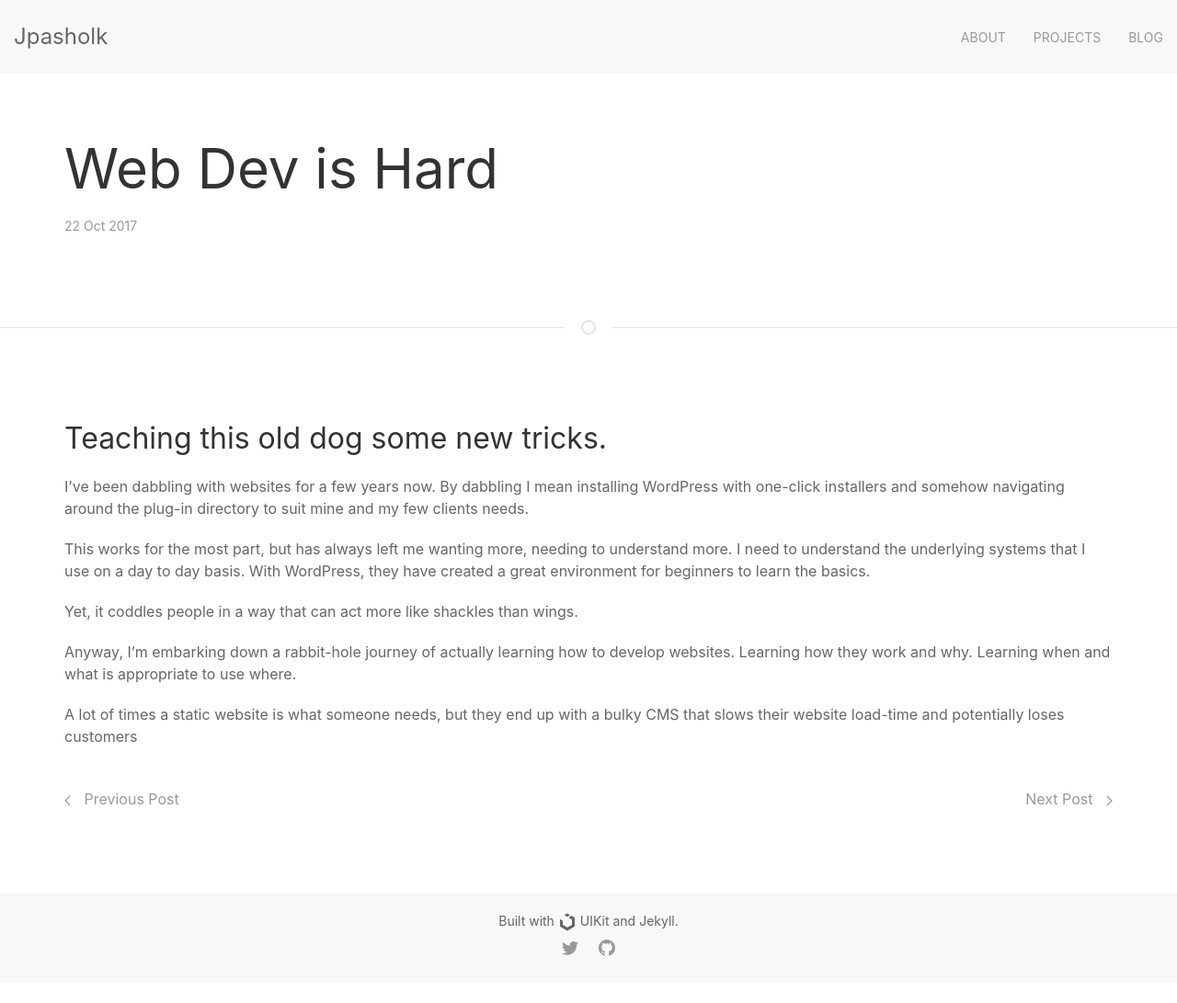
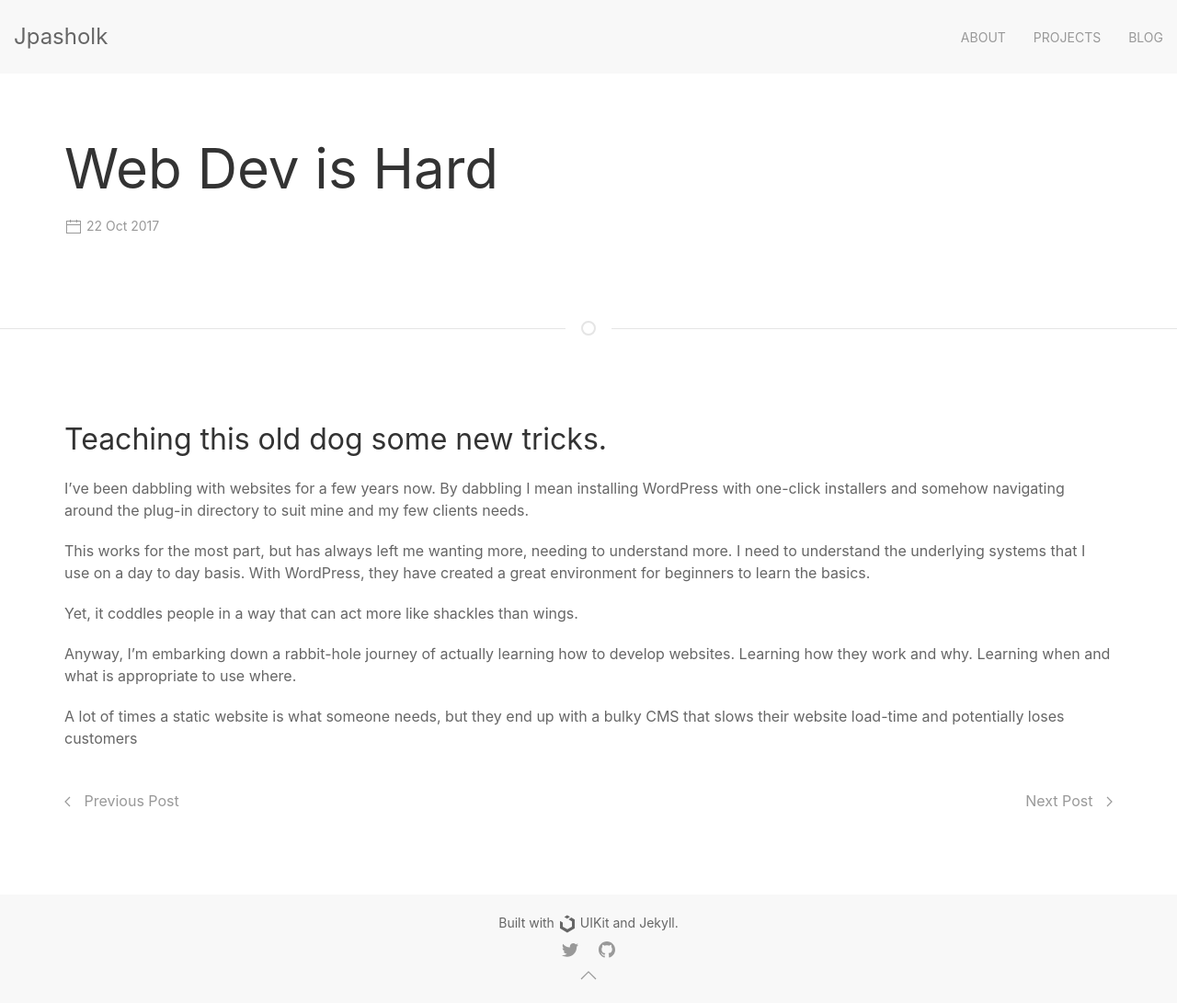
Before and after one commit to jpasholk/jpasholk.github.io, a Jekyll site: the page built from _posts/2017-10-22-web-dev-is-hard.markdown, in a window 1280 px wide. Shown: the whole page at 92% size. Built offline with Jekyll 4.4.1, drawn with Linux system fonts in a browser that asks for light colours; comment, search, counter and statistics services are not loaded; before the commit the page ends 1069 px from its top, so only the background shows below that.

Commit message:
Added a calendar icon and a totop button
- removed the sticky navbar

```diff
--- a/_includes/footer.html
+++ b/_includes/footer.html
@@ -7,7 +7,10 @@
             <br>
             <span><a href="https://twitter.com/{{site.twitter}}" class="uk-icon-button" uk-icon="twitter" target="_blank"></a></span>
             <a href="https://github.com/{{site.github}}" class="uk-icon-button" uk-icon="github" target="_blank"></a></span>
+            <span class="uk-flex uk-flex-center"><a href="" uk-totop uk-scroll></a></span>
           </p>
         </div>
       </div>
+    </div>
+  </div>
 </footer>
--- a/_includes/header.html
+++ b/_includes/header.html
@@ -1,5 +1,5 @@
 <header>
-  <div uk-sticky="animation: uk-animation-slide-top; sel-target: .uk-navbar-container; cls-active: uk-navbar-sticky; cls-inactive: uk-dark; top: 800">
+  <div uk-sticky="animation: uk-animation-slide-top; sel-target: .uk-navbar-container; cls-active: cls-inactive: uk-dark; top: 800">
     <nav class="uk-navbar-container uk-animation-slide-top-small" uk-navbar>
       <div class="uk-navbar-left">
         <a href="{{"/" | relative_url}}" class="uk-navbar-item uk-logo">{{site.title}}</a>
--- a/_layouts/post.html
+++ b/_layouts/post.html
@@ -9,7 +9,7 @@ layout: default
       <div class="intro-text uk-container uk-padding-large">
         <h2 class="uk-heading-primary">{{page.title}}</h2>
         <p class="uk-article-meta">
-          <span class="date">{{ page.date | date_to_string }}</span>
+          <span uk-icon="calendar"></span> <span class="date">{{ page.date | date_to_string }}</span>
         </p>
       </div>
     </div>
@@ -18,7 +18,7 @@ layout: default
       <div class="uk-container uk-padding-large">
         <h2 class="uk-heading-primary">{{page.title}}</h2>
         <p class="uk-article-meta">
-          <span class="date">{{ page.date | date_to_string }}</span>
+          <span uk-icon="calendar"></span> <span class="date">{{ page.date | date_to_string }}</span>
         </p>
       </div>
     </div>
--- a/blog/index.html
+++ b/blog/index.html
@@ -12,7 +12,7 @@ bigimg: /img/about-me-background.jpg
         {% for post in paginator.posts %}
         <h4><a class="uk-link-text"href="{{ post.url | prepend: site.baseurl }}">{{ post.title }}</a></h4>
         <p class="uk-article-meta">
-          <span class="date">{{ post.date | date_to_string }}</span>
+          <span uk-icon="calendar"></span> <span class="date">{{ post.date | date_to_string }}</span>
         </p>
         <div class="content">
           {{ post.excerpt | strip_html }}
```
